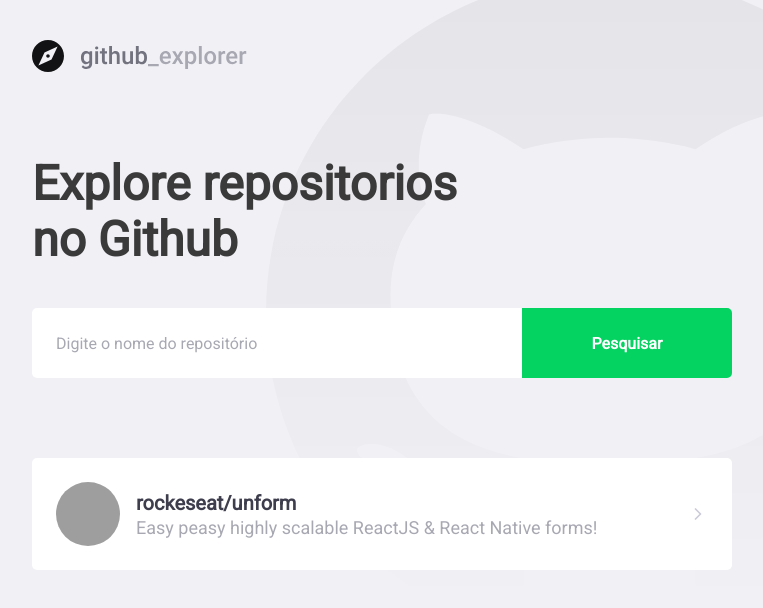
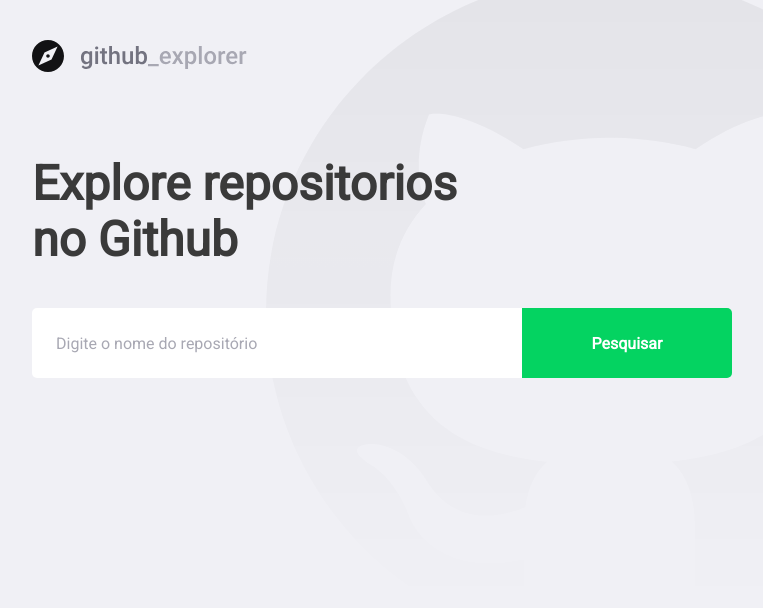
Before and after one commit to Mths-Gomes/Github_Explorer, a React (Create React App) app: page / in a window 1280 px wide. Shown: the top 608 px of the page, without its empty margins (148-911 px from the left). Built offline with nearby package versions, Linux system fonts and the light colour scheme; grey boxes are pictures that could not be loaded.

Commit message:
Connection to GitHub api

```diff
--- a/package.json
+++ b/package.json
@@ -10,6 +10,7 @@
     "@types/node": "^16.11.17",
     "@types/react": "^17.0.38",
     "@types/react-dom": "^17.0.11",
+    "axios": "^0.24.0",
     "polished": "^4.1.3",
     "react": "^17.0.2",
     "react-dom": "^17.0.2",
@@ -18,7 +19,8 @@
     "react-scripts": "5.0.0",
     "styled-components": "^5.3.3",
     "typescript": "^4.5.4",
-    "web-vitals": "^2.1.2"
+    "web-vitals": "^2.1.2",
+    "yarn": "^1.22.17"
   },
   "scripts": {
     "start": "react-scripts start",
--- a/src/pages/Dashboard/index.tsx
+++ b/src/pages/Dashboard/index.tsx
@@ -1,33 +1,67 @@
-import React from 'react';
+import React, { useState, FormEvent } from 'react';
 import { FiChevronRight } from 'react-icons/fi';
 
+import api from '../../services/api';
 import { Title, Form, Repositories } from './styles';
 import gitLogo from '../../assets/github_logo.svg';
 
+interface Repository {
+  full_name: string;
+  description: string;
+  owner: {
+    login: string;
+    avatar_url: string;
+  };
+}
+
 const Dashboard: React.FC = () => {
+  const [newRepo, setNewRepo] = useState('');
+  const [repositories, setRepositories] = useState<Repository[]>([]);
+
+  async function handleAddRepository(
+    event: FormEvent<HTMLFormElement>,
+  ): Promise<void> {
+    event.preventDefault();
+
+    const response = await api.get<Repository>(`repos/${newRepo}`);
+
+    const repository = response.data;
+
+    setRepositories([...repositories, repository]);
+    setNewRepo('');
+  }
+
+  const submitRepository = handleAddRepository;
+
   return (
     <>
       <img src={gitLogo} alt="Github Explorer" />
       <Title>Explore repositorios no Github</Title>
 
-      <Form>
-        <input placeholder="Digite o nome do repositório" />
+      <Form onSubmit={submitRepository}>
+        <input
+          value={newRepo}
+          onChange={(e) => setNewRepo(e.target.value)}
+          placeholder="Digite o nome do repositório"
+        />
         <button type="submit">Pesquisar</button>
       </Form>
 
       <Repositories>
-        <a href="teste">
+        {repositories.map((repository) => (
+          <a key={repository.full_name} href="teste">
             <img
-            src="https://avatars.githubusercontent.com/u/39463083?v=4"
-            alt="Matheus Gomes"
+              src={repository.owner.avatar_url}
+              alt={repository.owner.login}
             />
             <div>
-            <strong>rockeseat/unform</strong>
-            <p>Easy peasy highly scalable ReactJS & React Native forms! </p>
+              <strong>{repository.full_name}</strong>
+              <p>{repository.description}</p>
             </div>
 
             <FiChevronRight size={20} />
           </a>
+        ))}
       </Repositories>
     </>
   );
--- a/src/pages/Dashboard/styles.ts
+++ b/src/pages/Dashboard/styles.ts
@@ -76,7 +76,8 @@
     }
 
     div {
-      margin-left: 16px;
+      margin: 0 16px;
+      flex: 1;
 
       strong {
         font-size: 20px;
--- /dev/null
+++ b/src/services/api.ts
@@ -0,0 +1,7 @@
+import axios from 'axios';
+
+const api = axios.create({
+  baseURL: 'https://api.github.com',
+});
+
+export default api;
```
Also changed, not shown: .eslintrc.json, 2 other files (tests, documents, lock files or other folders). Lines whose indentation alone changed are shown as unchanged.
